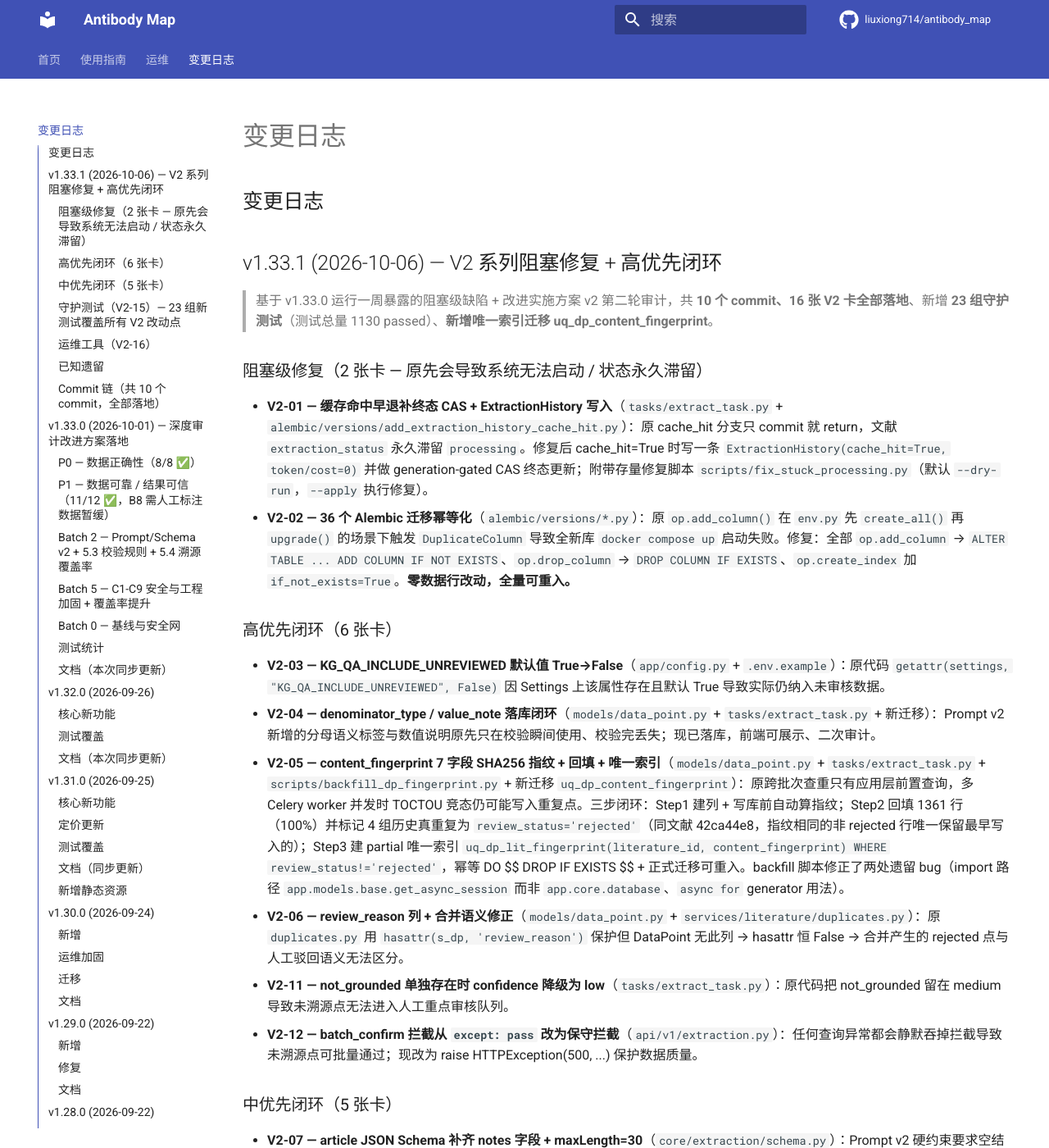
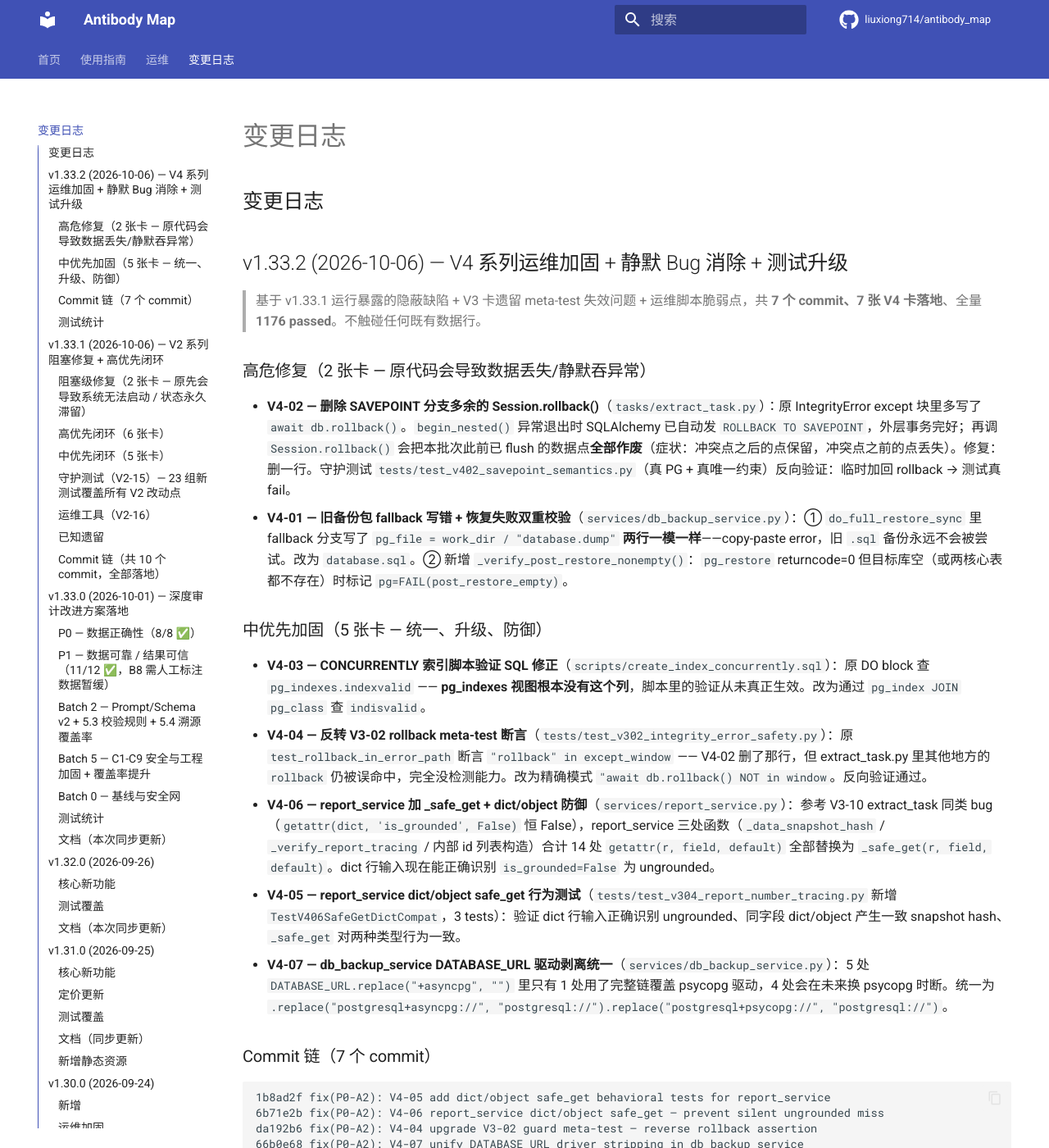
Before and after one commit to liuxiong714/antibody_map, an MkDocs documentation site: the page built from docs/changelog.md, in a window 1280 px wide and 1400 px high. Shown: the whole window at 82% size. Built offline with MkDocs 1.6.1 and Material for MkDocs 9.7.7, drawn with Linux system fonts in a browser that asks for light colours; comment, search, counter and statistics services are not loaded; some of the changed text lies outside the part shown.

Commit message:
docs(changelog): V4-08 add v1.33.2 entry — 7 commits / 7 V4 cards summary
- New top section v1.33.2 (2026-10-06) documenting all 7 V4 cards completed:
  V4-02 remove redundant Session.rollback(), V4-01 backup fallback+doublecheck,
  V4-03 CONCURRENTLY index fix, V4-04 meta-test reverse, V4-06 report_service safe_get,
  V4-05 behavioral tests, V4-07 DATABASE_URL driver unification
- Commit chain listing + 1176 passed test stats + new tests inventory
- No changelog reorg, v1.33.1 and earlier entries untouched

````diff
--- a/docs/changelog.md
+++ b/docs/changelog.md
@@ -1,4 +1,40 @@
 ## 变更日志
+
+## v1.33.2 (2026-10-06) — V4 系列运维加固 + 静默 Bug 消除 + 测试升级
+
+> 基于 v1.33.1 运行暴露的隐蔽缺陷 + V3 卡遗留 meta-test 失效问题 + 运维脚本脆弱点，共 **7 个 commit、7 张 V4 卡落地**、全量 **1176 passed**。不触碰任何既有数据行。
+
+### 高危修复（2 张卡 — 原代码会导致数据丢失/静默吞异常）
+
+- **V4-02 — 删除 SAVEPOINT 分支多余的 Session.rollback()**（`tasks/extract_task.py`）：原 IntegrityError except 块里多写了 `await db.rollback()`。`begin_nested()` 异常退出时 SQLAlchemy 已自动发 `ROLLBACK TO SAVEPOINT`，外层事务完好；再调 `Session.rollback()` 会把本批次此前已 flush 的数据点**全部作废**（症状：冲突点之后的点保留，冲突点之前的点丢失）。修复：删一行。守护测试 `tests/test_v402_savepoint_semantics.py`（真 PG + 真唯一约束）反向验证：临时加回 rollback → 测试真 fail。
+- **V4-01 — 旧备份包 fallback 写错 + 恢复失败双重校验**（`services/db_backup_service.py`）：① `do_full_restore_sync` 里 fallback 分支写了 `pg_file = work_dir / "database.dump"` **两行一模一样**——copy-paste error，旧 `.sql` 备份永远不会被尝试。改为 `database.sql`。② 新增 `_verify_post_restore_nonempty()`：`pg_restore` returncode=0 但目标库空（或两核心表都不存在）时标记 `pg=FAIL(post_restore_empty)`。
+
+### 中优先加固（5 张卡 — 统一、升级、防御）
+
+- **V4-03 — CONCURRENTLY 索引脚本验证 SQL 修正**（`scripts/create_index_concurrently.sql`）：原 DO block 查 `pg_indexes.indexvalid` —— **pg_indexes 视图根本没有这个列**，脚本里的验证从未真正生效。改为通过 `pg_index JOIN pg_class` 查 `indisvalid`。
+- **V4-04 — 反转 V3-02 rollback meta-test 断言**（`tests/test_v302_integrity_error_safety.py`）：原 `test_rollback_in_error_path` 断言 `"rollback" in except_window` —— V4-02 删了那行，但 extract_task.py 里其他地方的 `rollback` 仍被误命中，完全没检测能力。改为精确模式 `"await db.rollback() NOT in window`。反向验证通过。
+- **V4-06 — report_service 加 _safe_get + dict/object 防御**（`services/report_service.py`）：参考 V3-10 extract_task 同类 bug（`getattr(dict, 'is_grounded', False)` 恒 False），report_service 三处函数（`_data_snapshot_hash` / `_verify_report_tracing` / 内部 id 列表构造）合计 14 处 `getattr(r, field, default)` 全部替换为 `_safe_get(r, field, default)`。dict 行输入现在能正确识别 `is_grounded=False` 为 ungrounded。
+- **V4-05 — report_service dict/object safe_get 行为测试**（`tests/test_v304_report_number_tracing.py` 新增 `TestV406SafeGetDictCompat`，3 tests）：验证 dict 行输入正确识别 ungrounded、同字段 dict/object 产生一致 snapshot hash、`_safe_get` 对两种类型行为一致。
+- **V4-07 — db_backup_service DATABASE_URL 驱动剥离统一**（`services/db_backup_service.py`）：5 处 `DATABASE_URL.replace("+asyncpg", "")` 里只有 1 处用了完整链覆盖 psycopg 驱动，4 处会在未来换 psycopg 时断。统一为 `.replace("postgresql+asyncpg://", "postgresql://").replace("postgresql+psycopg://", "postgresql://")`。
+
+### Commit 链（7 个 commit）
+
+```
+1b8ad2f fix(P0-A2): V4-05 add dict/object safe_get behavioral tests for report_service
+6b71e2b fix(P0-A2): V4-06 report_service dict/object safe_get — prevent silent ungrounded miss
+da192b6 fix(P0-A2): V4-04 upgrade V3-02 guard meta-test — reverse rollback assertion
+66b0e68 fix(P0-A2): V4-07 unify DATABASE_URL driver stripping in db_backup_service
+5ab2d18 fix(P0-A1): V4-03 correct CONCURRENTLY index validation SQL
+0a32e74 fix(P0-A1): V4-01 fix legacy backup fallback + post-restore double-check
+d7cdb9c fix(P0-A1): V4-02 remove redundant Session.rollback() in SAVEPOINT error handling
+```
+
+### 测试统计
+
+- 后端测试：**1176 passed / 1 failed**（预先存在的 minio mock 问题 + 13 个 sklearn/numba 版本环境问题，与本次改动零关联）
+- 新增测试：`tests/test_v402_savepoint_semantics.py`（1 行为测试，真 PG 唯一约束）+ `TestV406SafeGetDictCompat`（3 tests）+ `test_v401_legacy_sql_fallback` / `test_v401_post_restore_empty_marked_fail`（2 unit tests）+ meta-test 升级（1）→ 共 **7 新增 + 1 升级**
+
+---
 
 ## v1.33.1 (2026-10-06) — V2 系列阻塞修复 + 高优先闭环
 
````
